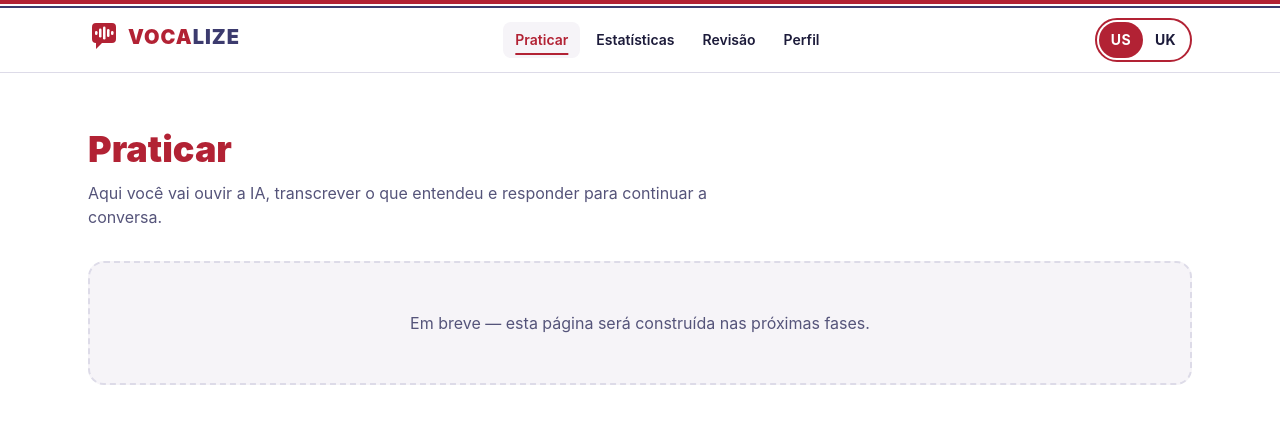
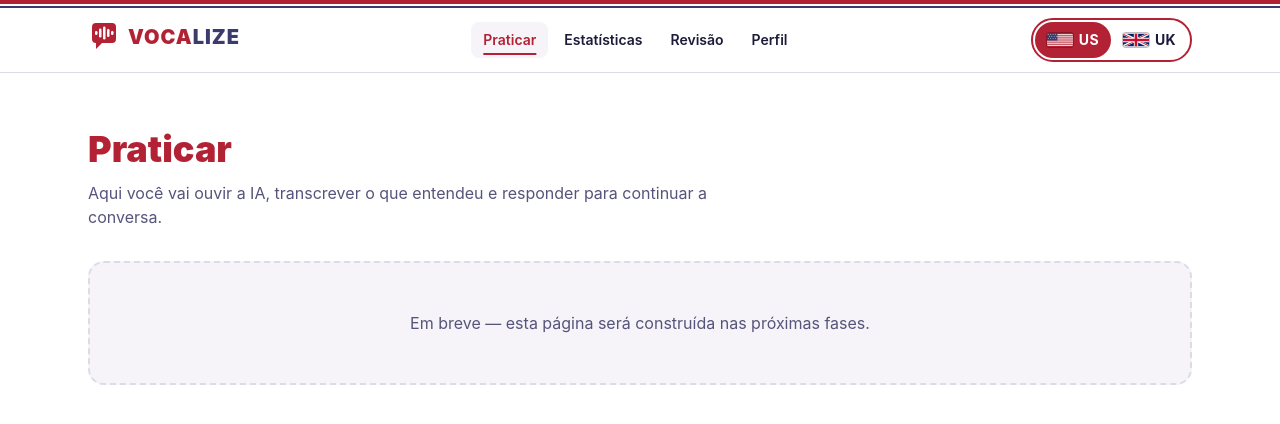
Before and after one commit to PMGmenegon/Vocalize, a React (Vite) app in the folder frontend/: page /app/praticar in a window 1280 px wide. Shown: the top 424 px of the page. Built offline with nearby package versions, Linux system fonts and the light colour scheme.

Commit message:
feat(frontend): add flags to US/UK switch, smooth theme transition and per-mode copy

```diff
--- a/frontend/src/components/AccentSwitch.tsx
+++ b/frontend/src/components/AccentSwitch.tsx
@@ -1,3 +1,4 @@
+import { Flag } from './Flags'
 import { ACCENT_LIST, ACCENTS } from '../theme/accents'
 import { useTheme } from '../theme/useTheme'
 
@@ -25,10 +26,11 @@ export default function AccentSwitch() {
             aria-label={`${info.label} (${info.locale})`}
             onClick={() => setAccent(code)}
             className={[
-              'min-h-9 min-w-11 cursor-pointer rounded-full px-3 text-sm font-bold tracking-wide transition-colors',
+              'inline-flex min-h-9 min-w-11 cursor-pointer items-center justify-center gap-1.5 rounded-full px-2.5 text-sm font-bold tracking-wide transition-colors sm:px-3',
               active ? 'bg-brand text-on-brand' : 'text-ink hover:bg-surface',
             ].join(' ')}
           >
+            <Flag accent={code} />
             {info.short}
           </button>
         )
--- /dev/null
+++ b/frontend/src/components/Flags.tsx
@@ -0,0 +1,56 @@
+import { useId } from 'react'
+import type { Accent } from '../theme/accents'
+
+interface FlagProps {
+  className?: string
+}
+
+const frame = 'rounded-[3px] ring-1 ring-black/25'
+
+const DOTS = [0, 1, 2].flatMap((row) =>
+  [0, 1, 2, 3].map((col) => ({ x: 0.9 + col * 1.75 + (row % 2) * 0.85, y: 0.8 + row * 1.5 })),
+)
+
+/** Mini bandeira dos EUA (desenho próprio, simplificado). */
+export function FlagUS({ className = 'h-3.5 w-[1.625rem]' }: FlagProps) {
+  return (
+    <svg viewBox="0 0 19 10" className={`${frame} ${className}`} aria-hidden="true" focusable="false">
+      <rect width="19" height="10" fill="#b22234" />
+      {[0, 1, 2, 3, 4, 5].map((i) => (
+        <rect key={i} y={0.77 + i * 1.54} width="19" height="0.77" fill="#fff" />
+      ))}
+      <rect width="7.6" height="5.4" fill="#3c3b6e" />
+      {DOTS.map((d, i) => (
+        <circle key={i} cx={d.x} cy={d.y} r="0.32" fill="#fff" />
+      ))}
+    </svg>
+  )
+}
+
+/** Mini bandeira do Reino Unido (Union Jack). */
+export function FlagUK({ className = 'h-3.5 w-[1.625rem]' }: FlagProps) {
+  const id = useId()
+  const whole = `${id}-s`
+  const quarters = `${id}-t`
+  return (
+    <svg viewBox="0 0 60 30" className={`${frame} ${className}`} aria-hidden="true" focusable="false">
+      <clipPath id={whole}>
+        <path d="M0,0 v30 h60 v-30 z" />
+      </clipPath>
+      <clipPath id={quarters}>
+        <path d="M30,15 h30 v15 z v15 h-30 z h-30 v-15 z v-15 h30 z" />
+      </clipPath>
+      <g clipPath={`url(#${whole})`}>
+        <path d="M0,0 v30 h60 v-30 z" fill="#012169" />
+        <path d="M0,0 L60,30 M60,0 L0,30" stroke="#fff" strokeWidth="6" />
+        <path d="M0,0 L60,30 M60,0 L0,30" clipPath={`url(#${quarters})`} stroke="#c8102e" strokeWidth="4" />
+        <path d="M30,0 v30 M0,15 h60" stroke="#fff" strokeWidth="10" />
+        <path d="M30,0 v30 M0,15 h60" stroke="#c8102e" strokeWidth="6" />
+      </g>
+    </svg>
+  )
+}
+
+export function Flag({ accent, className }: FlagProps & { accent: Accent }) {
+  return accent === 'us' ? <FlagUS className={className} /> : <FlagUK className={className} />
+}
--- a/frontend/src/index.css
+++ b/frontend/src/index.css
@@ -117,10 +117,39 @@ html[data-accent="uk"] {
   }
 }
 
+@keyframes scene-in {
+  from {
+    opacity: 0;
+    transform: translateY(6px);
+  }
+  to {
+    opacity: 1;
+    transform: none;
+  }
+}
+
 /* ---------------------------------------------------------------------
    Detalhes gráficos de cada tema
    --------------------------------------------------------------------- */
 @layer components {
+  /* Troca suave entre temas: a classe só existe por ~450ms durante a troca. */
+  html.theme-fading,
+  html.theme-fading *,
+  html.theme-fading *::before,
+  html.theme-fading *::after {
+    transition:
+      background-color 400ms ease,
+      color 400ms ease,
+      border-color 400ms ease,
+      fill 400ms ease,
+      stroke 400ms ease !important;
+  }
+
+  /* Ilustrações entram com fade quando o modo muda (a troca remonta o SVG). */
+  .scene-in {
+    animation: scene-in 450ms ease-out both;
+  }
+
   /* Faixa fina no topo: cor da marca, branco e cor secundária. */
   .accent-stripe {
     height: 8px;
--- a/frontend/src/theme/ThemeProvider.tsx
+++ b/frontend/src/theme/ThemeProvider.tsx
@@ -1,4 +1,4 @@
-import { useCallback, useEffect, useMemo, useState, type ReactNode } from 'react'
+import { useCallback, useEffect, useMemo, useRef, useState, type ReactNode } from 'react'
 import {
   ACCENT_STORAGE_KEY,
   ACCENTS,
@@ -25,7 +25,16 @@ function readStoredAccent(): Accent {
 export function ThemeProvider({ children }: { children: ReactNode }) {
   const [accent, setAccentState] = useState<Accent>(readStoredAccent)
 
+  const fadeTimer = useRef<number | undefined>(undefined)
+
   const setAccent = useCallback((next: Accent) => {
+    // Liga a transição suave de cores só durante a troca (e só se o usuário não pediu menos movimento).
+    if (!window.matchMedia('(prefers-reduced-motion: reduce)').matches) {
+      const root = document.documentElement
+      root.classList.add('theme-fading')
+      window.clearTimeout(fadeTimer.current)
+      fadeTimer.current = window.setTimeout(() => root.classList.remove('theme-fading'), 450)
+    }
     setAccentState(next)
     try {
       localStorage.setItem(ACCENT_STORAGE_KEY, next)
@@ -41,6 +50,8 @@ export function ThemeProvider({ children }: { children: ReactNode }) {
       ?.setAttribute('content', ACCENTS[accent].themeColor)
   }, [accent])
 
+  useEffect(() => () => window.clearTimeout(fadeTimer.current), [])
+
   const value = useMemo<ThemeContextValue>(() => ({ accent, setAccent }), [accent, setAccent])
 
   return <ThemeContext.Provider value={value}>{children}</ThemeContext.Provider>
--- /dev/null
+++ b/frontend/src/theme/modeCopy.ts
@@ -0,0 +1,37 @@
+import type { Accent } from './accents'
+
+/** Textos e grafias que mudam conforme o modo (US ou UK). */
+export interface ModeCopy {
+  /** Saudação curta no cabeçalho da área logada. */
+  greeting: string
+  /** Frase de destaque do hero (em inglês). */
+  tagline: string
+  /** Tradução da frase de destaque. */
+  taglineTranslation: string
+  /** Nome do modo para aparecer no texto ("americano" / "britânico"). */
+  adjective: string
+  /** Grafias de palavras em inglês exibidas na interface. */
+  spelling: {
+    color: string
+    center: string
+    /** Verbo: "practice" (US) / "practise" (UK). */
+    practice: string
+  }
+}
+
+export const MODE_COPY: Record<Accent, ModeCopy> = {
+  us: {
+    greeting: 'Hey there!',
+    tagline: 'Sound like a New Yorker.',
+    taglineTranslation: 'Fale como um nova-iorquino.',
+    adjective: 'americano',
+    spelling: { color: 'color', center: 'center', practice: 'practice' },
+  },
+  uk: {
+    greeting: 'Hiya!',
+    tagline: 'Sound like a Londoner.',
+    taglineTranslation: 'Fale como um londrino.',
+    adjective: 'britânico',
+    spelling: { color: 'colour', center: 'centre', practice: 'practise' },
+  },
+}
```
